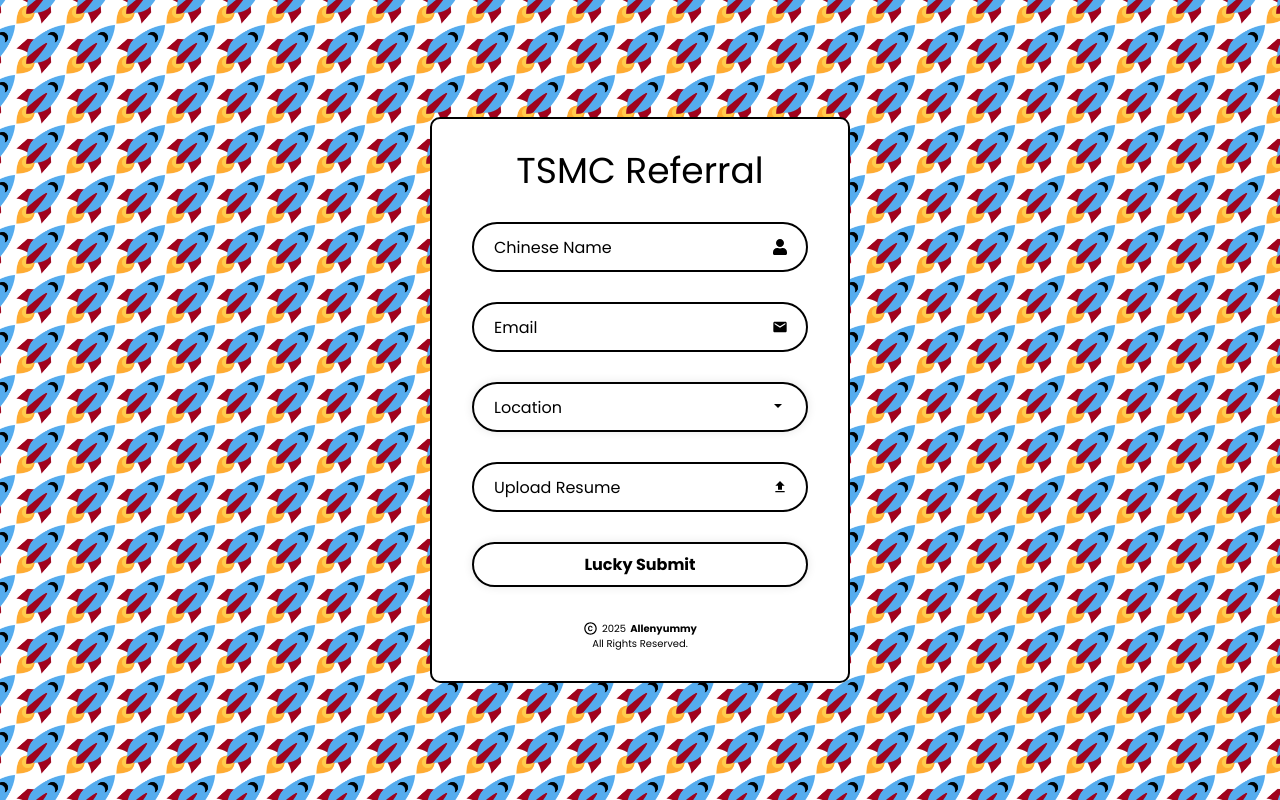
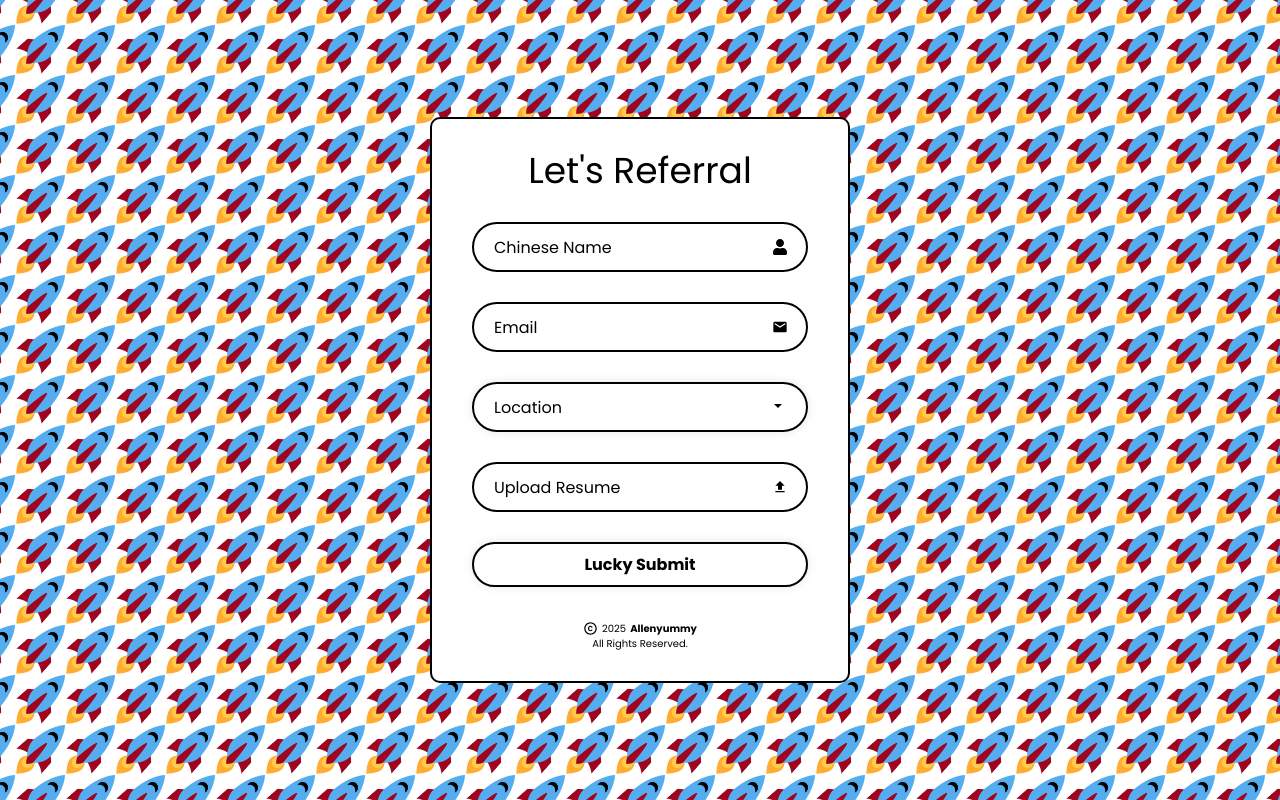
Before and after one commit to allenyummy/lets-referral-frontend, a React (Create React App) app: page /tsmc-referral-frontend/ in a window 1280 px wide. Built offline with nearby package versions, Linux system fonts and the light colour scheme; no server answers.

Commit message:
Update ReferralForm.tsx

```diff
--- a/src/components/ReferralForm.tsx
+++ b/src/components/ReferralForm.tsx
@@ -86,7 +86,7 @@
     <div className="tsmc-form-container">
       {isSubmitting && <LoadingSpinner />}
       <form ref={formRef} action="" onSubmit={handleSubmit}>
-        <h1> TSMC Referral </h1>
+        <h1> Let's Referral </h1>
         <NameInput name="user_name" value={name} onChange={setName} />
         <EmailInput name="user_email" value={email} onChange={setEmail} />
         <LocationInput
```
